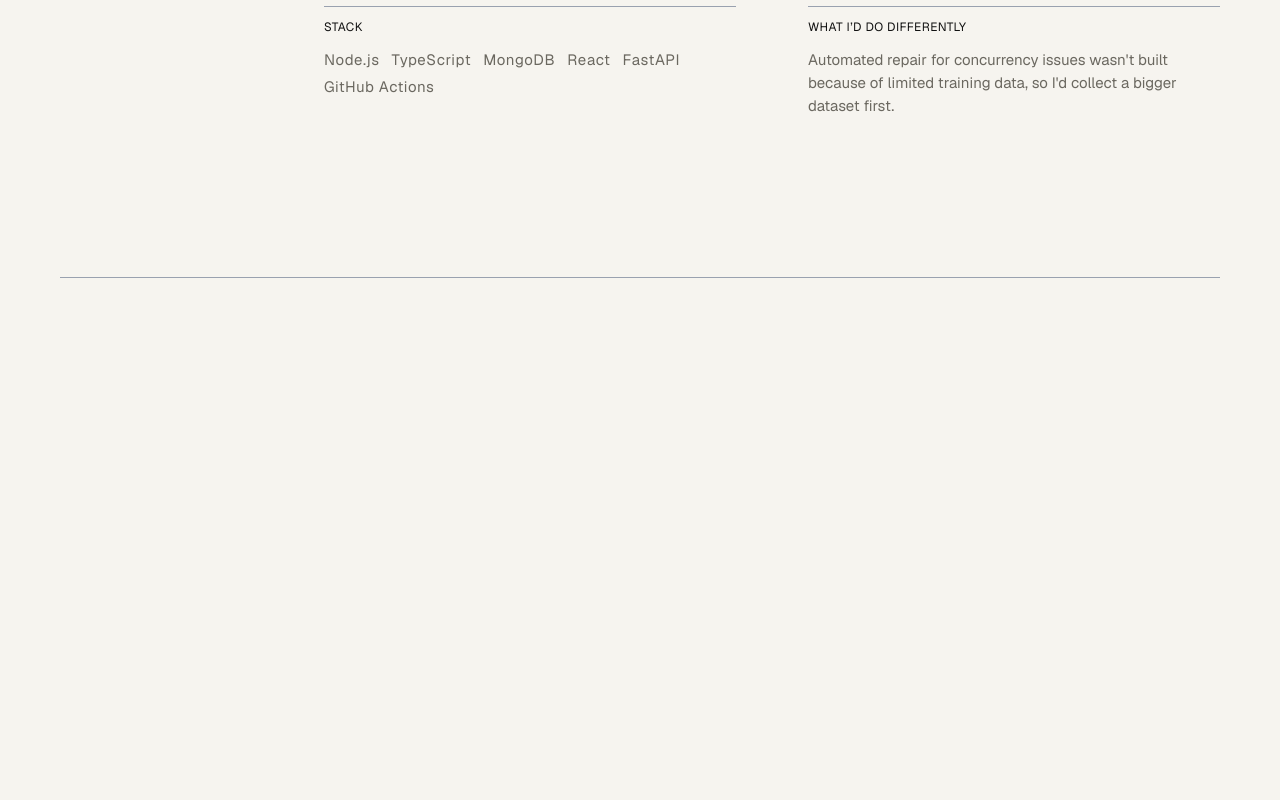
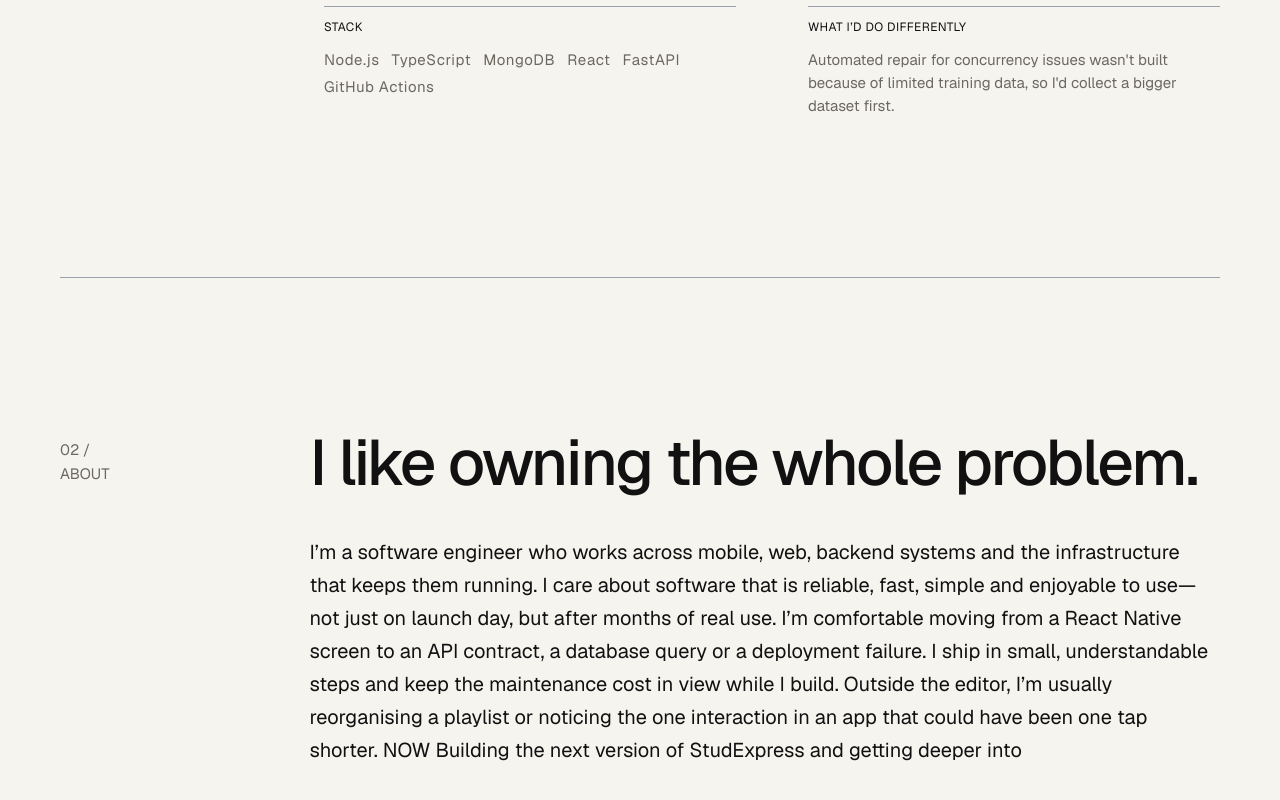
Before and after one commit to Deztini/portfolio, a Next.js app: page / in a window 1280 px wide. Shown: the part 4283-5083 px from the top of the page. Before the commit the page ends 4713 px from the top, so only its background shows below. Built offline with nearby package versions, Linux system fonts and the light colour scheme.

Commit message:
feat: Add about section

```diff
--- a/app/page.tsx
+++ b/app/page.tsx
@@ -1,13 +1,14 @@
+import { About } from "@/components/sections/About";
 import { Hero } from "@/components/sections/Hero";
 import { SelectedWork } from "@/components/sections/Selectedwork";
-import Image from "next/image";
+
 
 export default function Home() {
   return (
     <main className="px-15">
       <Hero />
       <SelectedWork />
-
+      <About />
     </main>
   );
 }
--- /dev/null
+++ b/components/sections/About.tsx
@@ -0,0 +1,28 @@
+export function About() {
+  return (
+    <section id="about">
+      <div className="flex items-start gap-50">
+        <div className="text-muted text-small mt-2">02 / ABOUT</div>
+        <div className="max-w-230">
+          <h1 className="text-display text-wrap">
+            I like owning the whole problem.
+          </h1>
+          <p className="my-10 text-[20px]">
+            I’m a software engineer who works across mobile, web, backend
+            systems and the infrastructure that keeps them running. I care about
+            software that is reliable, fast, simple and enjoyable to use—not
+            just on launch day, but after months of real use. I’m comfortable
+            moving from a React Native screen to an API contract, a database
+            query or a deployment failure. I ship in small, understandable steps
+            and keep the maintenance cost in view while I build. Outside the
+            editor, I’m usually reorganising a playlist or noticing the one
+            interaction in an app that could have been one tap shorter. NOW
+            Building the next version of StudExpress and getting deeper into
+          </p>
+        </div>
+      </div>
+
+      <div className="border-b border-gray-400 mt-30 mb-18" />
+    </section>
+  );
+}
```
